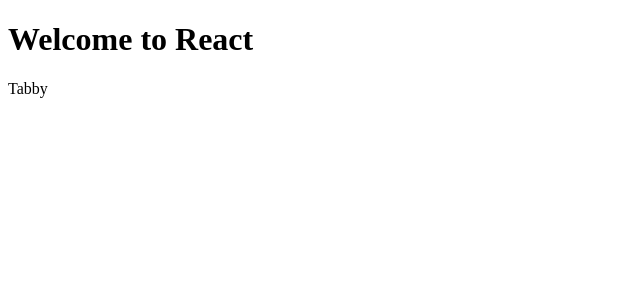
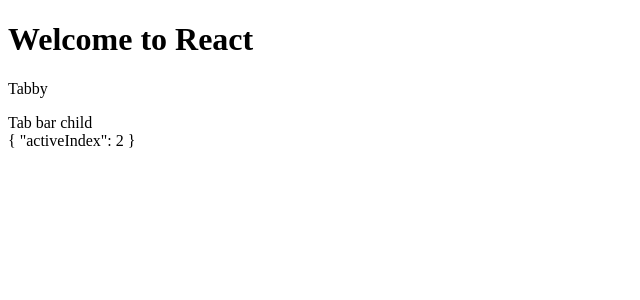
Before and after one commit to aikidesign/react-tabby-style, a React (Create React App) app: page / in a window 1280 px wide. Shown: the top 300 px of the page, without its empty margins (0-640 px from the left). Built offline with nearby package versions, Linux system fonts and the light colour scheme.

Commit message:
roughing out tab container

```diff
--- a/package.json
+++ b/package.json
@@ -3,6 +3,7 @@
   "version": "0.1.0",
   "private": true,
   "dependencies": {
+    "prop-types": "^15.6.1",
     "react": "^16.3.2",
     "react-dom": "^16.3.2",
     "react-scripts": "1.1.4"
--- a/src/App.js
+++ b/src/App.js
@@ -1,4 +1,5 @@
 import React, { Component } from "react";
+import { Tabs, TabBar } from "./components/Tabs";
 
 class App extends Component {
   render() {
@@ -8,6 +9,9 @@ class App extends Component {
           <h1 className="App-title">Welcome to React</h1>
         </header>
         <p className="App-intro">Tabby</p>
+        <Tabs>
+          <TabBar>Tab bar child</TabBar>
+        </Tabs>
       </div>
     );
   }
--- /dev/null
+++ b/src/components/Tabs.js
@@ -0,0 +1,40 @@
+import React from "react";
+import PropTypes from "prop-types";
+
+const TabsContext = React.createContext();
+
+export class Tabs extends React.Component {
+  state = {
+    tabsContext: {
+      activeIndex: 2,
+      onSelectTab: this.selectTabIndex
+    }
+  };
+
+  selectTabIndex = activeIndex => {
+    this.setState({ activeIndex });
+  };
+
+  render() {
+    const { children } = this.props;
+    return (
+      <TabsContext.Provider value={this.state.tabsContext}>
+        <div className="tabs">{children}</div>
+      </TabsContext.Provider>
+    );
+  }
+}
+
+export const TabBar = props => {
+  const { children } = props;
+  return (
+    <TabsContext.Consumer>
+      {tabsContext => (
+        <div className="tabBar">
+          {children}
+          <div>{JSON.stringify(tabsContext, null, 2)}</div>
+        </div>
+      )}
+    </TabsContext.Consumer>
+  );
+};
```
Also changed, not shown: 1 other file (tests, documents, lock files or other folders).
